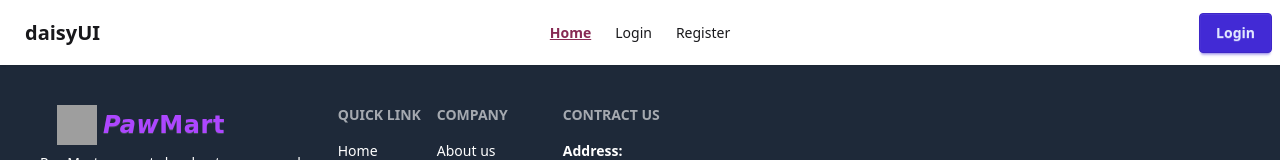
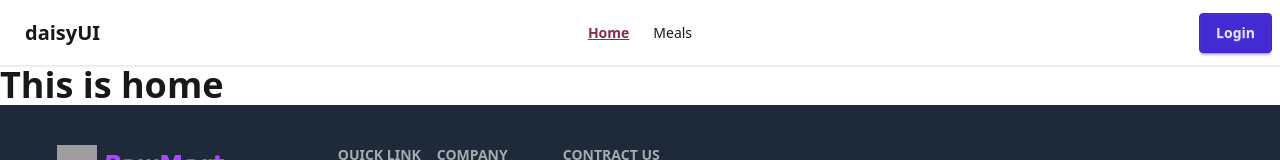
Before and after one commit to aftabuddin007/Local_Chef_Bazar_Client, a React (Vite) app: page / in a window 1280 px wide. Shown: the top 160 px of the page. Built offline with nearby package versions, Linux system fonts and the light colour scheme; no server answers; grey boxes are pictures that could not be loaded.

Commit message:
add dashboard page

```diff
--- a/src/Components/Navbar/Navbar.jsx
+++ b/src/Components/Navbar/Navbar.jsx
@@ -16,7 +16,7 @@ const handleLogout = ()=>{
 
     return (
         <div>
-            <div className="navbar bg-base-100 shadow-sm">
+            <div className="navbar bg-base-100 shadow-sm max-w-7xl mx-auto">
   <div className="navbar-start">
     <div className="dropdown">
       <div tabIndex={0} role="button" className="btn btn-ghost lg:hidden">
@@ -26,9 +26,14 @@ const handleLogout = ()=>{
         tabIndex="-1"
         className="menu menu-sm dropdown-content bg-base-100 rounded-box z-1 mt-3 w-52 p-2 shadow">
         <li><NavLink to='/'className={navLinkClass}> Home</NavLink></li>
-      <li><NavLink to='/pets-supplies' className={navLinkClass}> Pets/Supplies</NavLink></li>
-      <li><NavLink to='/auth/login' className={navLinkClass}> Login</NavLink></li>
-      <li><NavLink to='/auth/register' className={navLinkClass}> Register</NavLink></li>
+      <li><NavLink to='/meals' className={navLinkClass}>Meals</NavLink></li>
+      {
+        user && <>
+        <li><NavLink to='/dashboard' className={navLinkClass}>Dashboard</NavLink></li>
+
+        </>
+      }
+
       </ul>
     </div>
     <a className="btn btn-ghost text-xl">daisyUI</a>
@@ -36,8 +41,13 @@ const handleLogout = ()=>{
   <div className="navbar-center hidden lg:flex">
     <ul className="menu menu-horizontal px-1">
        <li><NavLink to='/'className={navLinkClass}> Home</NavLink></li>
-      <li><NavLink to='/auth/login' className={navLinkClass}> Login</NavLink></li>
-      <li><NavLink to='/auth/register' className={navLinkClass}> Register</NavLink></li>
+       <li><NavLink to='/meals'className={navLinkClass}> Meals</NavLink></li>
+      {
+        user && <>
+        <li><NavLink to='/dashboard' className={navLinkClass}>Dashboard</NavLink></li>
+
+        </>
+      }
     </ul>
   </div>
   <div className="navbar-end">
--- /dev/null
+++ b/src/Layouts/DashboardLayout/DashboardLayout.jsx
@@ -0,0 +1,18 @@
+import React from 'react';
+import Navbar from '../../Components/Navbar/Navbar';
+import { Outlet } from 'react-router';
+import Footer from '../../Components/Footer/Footer';
+
+const DashboardLayout = () => {
+    return (
+        <div>
+            <Navbar></Navbar>
+            <h2 className='text-4xl font-bold text-center'>This is dashboard</h2>
+            <Outlet></Outlet>
+            <Footer></Footer>
+
+        </div>
+    );
+};
+
+export default DashboardLayout;
--- a/src/Pages/Authentication/Login/Login.jsx
+++ b/src/Pages/Authentication/Login/Login.jsx
@@ -20,7 +20,7 @@ const handleLogin=(data)=>{
     // console.log(data)
     loginInUser(data.email,data.password)
     .then(res=>{
-        console.log(res.user)
+        // console.log(res.user)
         toast.success('Signin Successful')
 navigate(from,{replace:true})
 
--- /dev/null
+++ b/src/Pages/HomePage/Home.jsx
@@ -0,0 +1,11 @@
+import React from 'react';
+
+const Home = () => {
+    return (
+        <div>
+            <h2 className="text-4xl font-bold">This is home</h2>
+        </div>
+    );
+};
+
+export default Home;
--- /dev/null
+++ b/src/Pages/Meals/Meals.jsx
@@ -0,0 +1,12 @@
+import React from 'react';
+
+const Meals = () => {
+    return (
+        <div>
+            <h2 className='text-4xl font-bold text-center'>All Meals</h2>
+
+        </div>
+    );
+};
+
+export default Meals;
```
Also changed, not shown: src/Routers/Root.jsx (+17 -1 lines).
